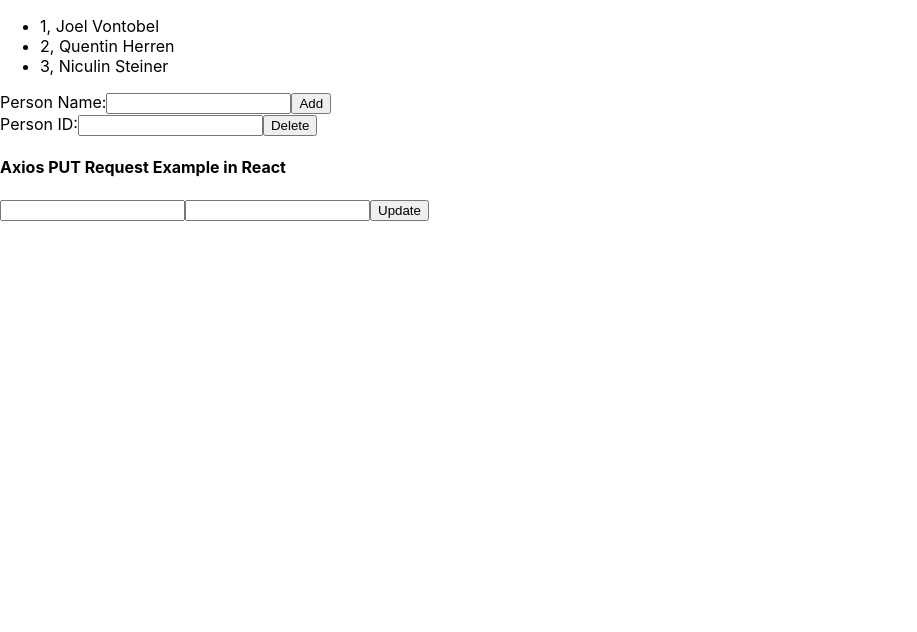
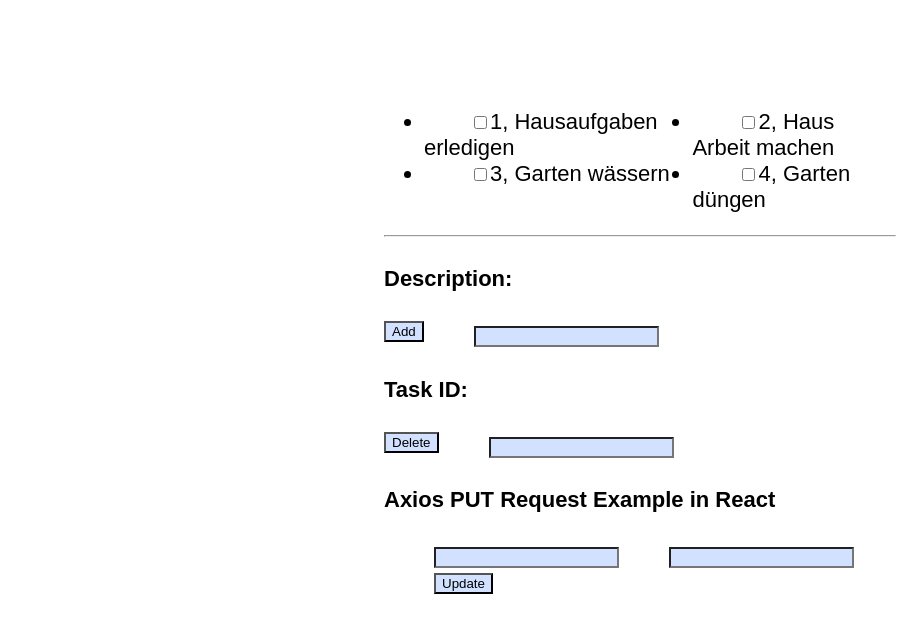
Before and after one commit to Satora4/lb2, a React (Create React App) app: page /deleteTask in a window 1280 px wide. Shown: the top 632 px of the page, without its empty margins (0-917 px from the left). Built offline with nearby package versions, Linux system fonts and the light colour scheme; data requests are answered from the project's data file.

Commit message:
Task requests erstellt

```diff
--- a/db.json
+++ b/db.json
@@ -1,22 +1,21 @@
 {
-  "users": [
+  "tasks": [
     {
-      "user": {
-        "name": "Joel Vontobel"
-      },
+      "description": "Hausaufgaben erledigen",
       "id": 1
     },
     {
-      "user": {
-        "name": "Quentin Herren"
-      },
+      "description": "Haus Arbeit machen",
       "id": 2
     },
     {
-      "user": {
-        "name": "Niculin Steiner"
-      },
+      "description": "Garten wässern",
       "id": 3
+    },
+    {
+      "description": "Garten düngen",
+      "id": 4
     }
-  ]
+  ],
+  "users": []
 }
--- a/src/App.js
+++ b/src/App.js
@@ -1,16 +1,17 @@
 import './App.css';
-import PersonListGet from "./personList/PersonListGet";
-import PersonListPost from "./personList/PersonListPost";
-import PersonListDelete from "./personList/PersonListDelete";
-import PersonListPut from "./personList/PersonListPut";
+import Tasks from "./tasks/tasks"
+import PostTask from "./tasks/PostTask";
+import DeleteTask from "./tasks/DeleteTask";
+import PutTask from "./tasks/PutTask";
 
 function App() {
     return (
         <div>
-            <PersonListGet></PersonListGet>
-            <PersonListPost></PersonListPost>
-            <PersonListDelete></PersonListDelete>
-            <PersonListPut></PersonListPut>
+            <Tasks></Tasks>
+            <hr></hr>
+            <PostTask></PostTask>
+            <DeleteTask></DeleteTask>
+            <PutTask></PutTask>
         </div>
     );
 }
--- a/src/index.css
+++ b/src/index.css
@@ -1,13 +1,36 @@
 body {
-  margin: 0;
   font-family: -apple-system, BlinkMacSystemFont, 'Segoe UI', 'Roboto', 'Oxygen',
     'Ubuntu', 'Cantarell', 'Fira Sans', 'Droid Sans', 'Helvetica Neue',
     sans-serif;
   -webkit-font-smoothing: antialiased;
   -moz-osx-font-smoothing: grayscale;
+  margin-left: 30%;
+  margin-right: 30%;
+  margin-top: 8.5%;
+  font-size: 22px;
+  font-family: Arial, Helvetica, sans-serif;
 }
 
 code {
   font-family: source-code-pro, Menlo, Monaco, Consolas, 'Courier New',
     monospace;
 }
+
+h1 {
+  text-align: center;
+}
+
+.grid {
+  display: grid;
+  grid-template-columns: auto auto;
+}
+
+input {
+  background-color: rgba(146, 184, 255, 0.425);
+  margin-left: 50px;
+}
+
+button {
+  float: left;
+  background-color: rgba(146, 184, 255, 0.425);
+}
--- /dev/null
+++ b/src/tasks/DeleteTask.js
@@ -0,0 +1,40 @@
+import React from 'react';
+
+import API from '../personList/api';
+
+export default class DeleteTask extends React.Component {
+    state = {
+        id: ''
+    }
+
+    handleChange = event => {
+        this.setState({id: event.target.value});
+    }
+
+    handleSubmit = event => {
+        event.preventDefault();
+
+        API.delete(`tasks/${this.state.id}`)
+            .then(res => {
+                console.log(res);
+                console.log(res.data);
+            })
+            .catch((err) => {
+                console.log(err);
+            })
+    }
+
+    render() {
+        return (
+            <div>
+                <form onSubmit={this.handleSubmit}>
+                    <label>
+                    <h4>Task ID:</h4>
+                        <input type="text" name="id" onChange={this.handleChange}/>
+                    </label>
+                    <button type="submit">Delete</button>
+                </form>
+            </div>
+        )
+    }
+}
--- /dev/null
+++ b/src/tasks/PostTask.js
@@ -0,0 +1,46 @@
+import React from 'react';
+
+import API from '../personList/api';
+
+export default class PostTask extends React.Component {
+    state = {
+        description: ''
+    }
+
+    handleChange = event => {
+        this.setState({description: event.target.value});
+        console.log(this.state.description, "handleChange");
+    }
+
+    handleSubmit = event => {
+        event.preventDefault();
+
+        const task = {
+            description: this.state.description
+        };
+        console.log(this.state, "handleSubmit");
+
+        API.post(`tasks`, task)
+            .then(res => {
+                console.log(res);
+                console.log(res.data);
+            })
+            .catch((err) => {
+                console.log(err);
+            })
+    }
+
+    render() {
+        return (
+            <div>
+                <form onSubmit={this.handleSubmit}>
+                    <label>
+                        <h4>Description:</h4>
+                        <input type="text" name="description" onChange={this.handleChange}/>
+                    </label>
+                    <button type="submit">Add</button>
+                </form>
+            </div>
+        )
+    }
+}
--- /dev/null
+++ b/src/tasks/PutTask.js
@@ -0,0 +1,50 @@
+import React from 'react';
+
+import API from '../personList/api';
+
+export default class PutTask extends React.Component {
+    state = {
+        task: {
+            description: ""
+        },
+        id: undefined
+    }
+
+    idChange = event => {
+        this.setState({id: event.target.value});
+        console.log(this.state.id, "idChange");
+    }
+
+    desChange = event => {
+        this.setState({description: event.target.value})
+        console.log(this.state.task.description, "desChange");
+    }
+
+    handleUpdate = () => {
+        const {id, description} = this.state;
+        console.log(this.state, "handleSubmit");
+
+        API.put(`tasks/${id}`, {description})
+            .then(res => {
+                console.log(res)
+                console.log(res.data)
+            })
+            .catch((err) => {
+                console.log(err);
+            })
+    }
+
+    render() {
+        return (
+            <>
+                <h4>Axios PUT Request Example in React</h4>
+
+                <input type="number" name="id" onChange={this.idChange}/>
+
+                <input type="text" name="description" onChange={this.desChange}/>
+
+                <input type="button" name="update" value="Update" onClick={this.handleUpdate}/>
+            </>
+        )
+    }
+}
--- /dev/null
+++ b/src/tasks/tasks.js
@@ -0,0 +1,28 @@
+import React from 'react';
+
+import API from '../personList/api';
+
+export default class Tasks extends React.Component {
+    state = {
+        tasks: []
+    }
+
+    componentDidMount() {
+        API.get(`tasks`)
+            .then(res => {
+                const tasks = res.data;
+                this.setState({tasks});
+            })
+            .catch((err) => {
+                console.log(err);
+            })
+    }
+
+    render() {
+        return (
+            <ul class="grid">
+                {this.state.tasks.map(task => <li><input type="checkbox"/>{task.id}, {task.description}</li>)}
+            </ul>
+        )
+    }
+}
```
